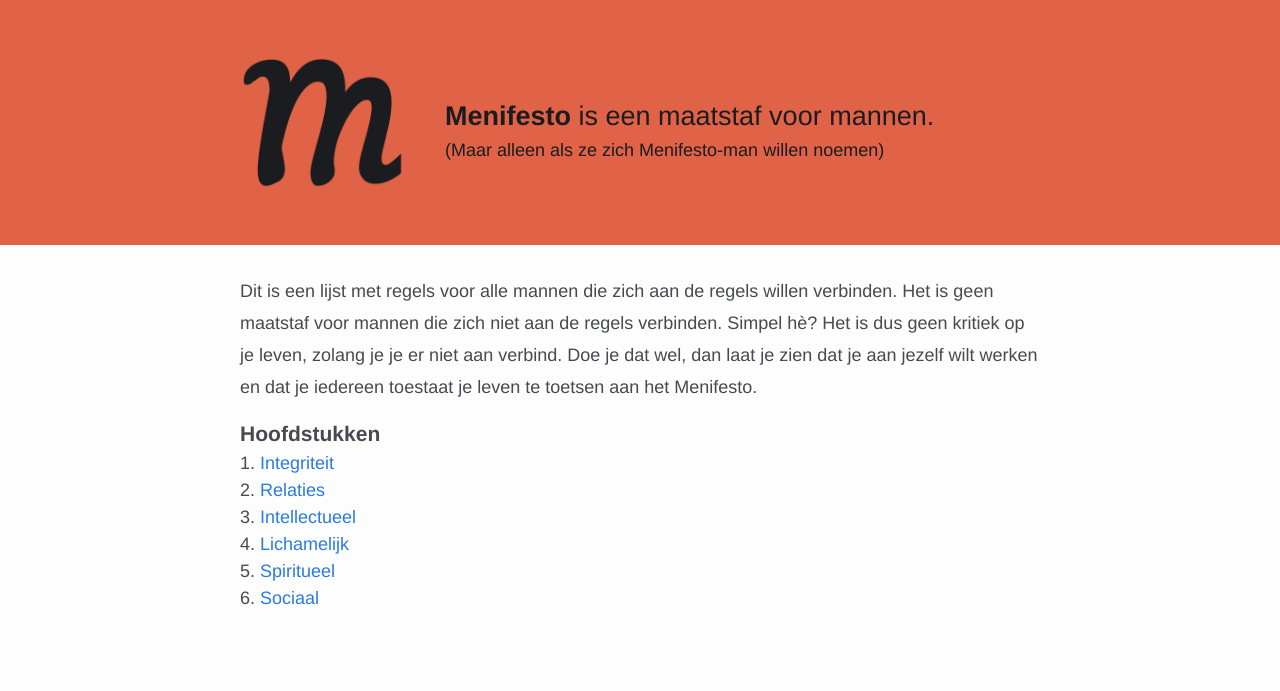
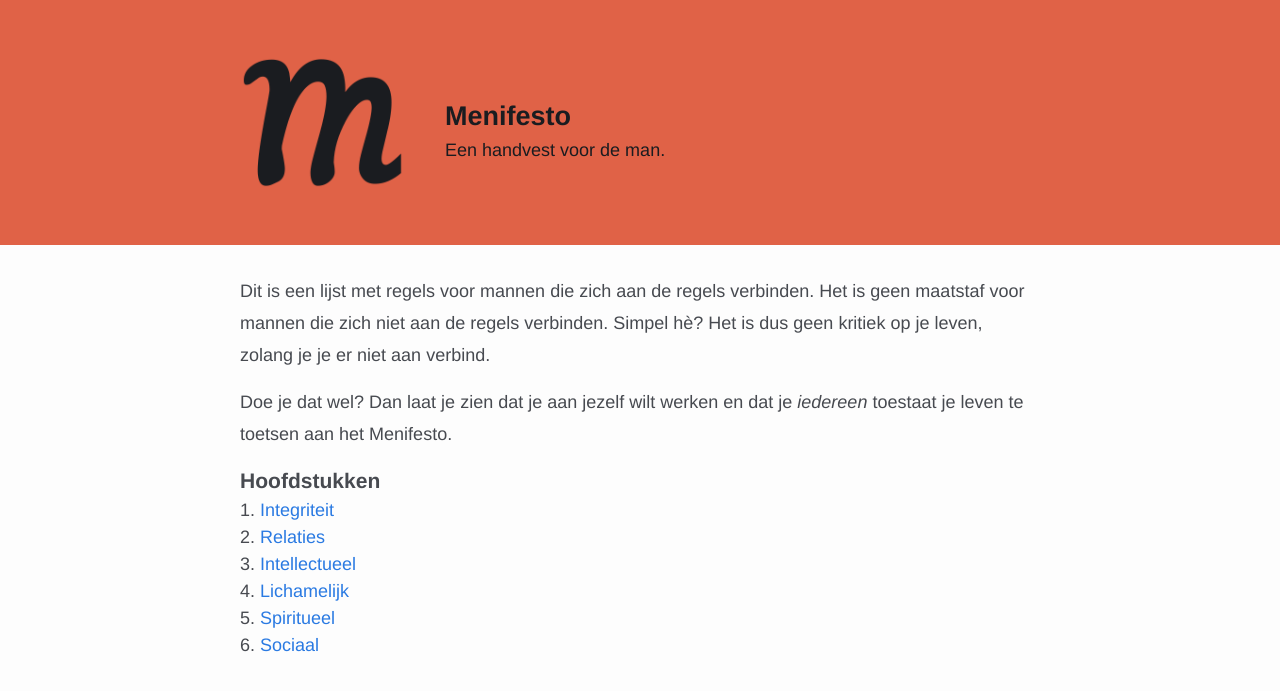
Before and after one commit to rickpastoor/menifesto, a Jekyll site: the page built from index.html, in a window 1280 px wide. Shown: the top 691 px of the page. Built offline with Jekyll 4.4.1, drawn with Linux system fonts in a browser that asks for light colours.

Commit message:
Basic responsive and text tweaks

```diff
--- a/css/main.css
+++ b/css/main.css
@@ -25,6 +25,7 @@
 .container {
   max-width: 800px;
   margin: 0 auto;
+  padding: 0 16px;
 }
 
 .home-header, .page-header {
@@ -44,15 +45,36 @@
   margin: 40px 40px 40px 0;
 }
 
+@media (max-width: 500px) {
+  .home-header .logo {
+    width: 45px;
+    height: 45px;
+    margin: 20px 20px 20px 0;
+  }
+}
+
 .home-header h1 {
   padding-top: 96px;
   font-size: 27px;
-  font-weight: 200;
+}
+
+@media (max-width: 500px) {
+  .home-header h1 {
+    padding-top: 27px;
+    font-size: 20px;
+    line-height: 18px;
+  }
 }
 
 .home-header h2 {
   font-size: 18px;
   font-weight: 200;
+}
+
+@media (max-width: 500px) {
+  .home-header h2 {
+    font-size: 15px;
+  }
 }
 
 .page-header .logo {
--- a/index.html
+++ b/index.html
@@ -7,15 +7,16 @@
       <div class="logo">
       </div>
 
-      <h1><strong>Menifesto</strong> is een maatstaf voor mannen.</h1>
-      <h2>(Maar alleen als ze zich Menifesto-man willen noemen)</h2>
+      <h1>Menifesto</h1>
+      <h2>Een handvest voor de man.</h2>
     </div>
 </div>
 
 <div class="container">
 
   <div class="content introduction">
-    <p>Dit is een lijst met regels voor alle mannen die zich aan de regels willen verbinden. Het is geen maatstaf voor mannen die zich niet aan de regels verbinden. Simpel hè? Het is dus geen kritiek op je leven, zolang je je er niet aan verbind. Doe je dat wel, dan laat je zien dat je aan jezelf wilt werken en dat je iedereen toestaat je leven te toetsen aan het Menifesto.</p>
+    <p>Dit is een lijst met regels voor mannen die zich aan de regels verbinden. Het is geen maatstaf voor mannen die zich niet aan de regels verbinden. Simpel hè? Het is dus geen kritiek op je leven, zolang je je er niet aan verbind.</p>
+    <p>Doe je dat wel? Dan laat je zien dat je aan jezelf wilt werken en dat je <em>iedereen</em> toestaat je leven te toetsen aan het Menifesto.</p>
   </div>
 
   <h3>Hoofdstukken</h3>
```
